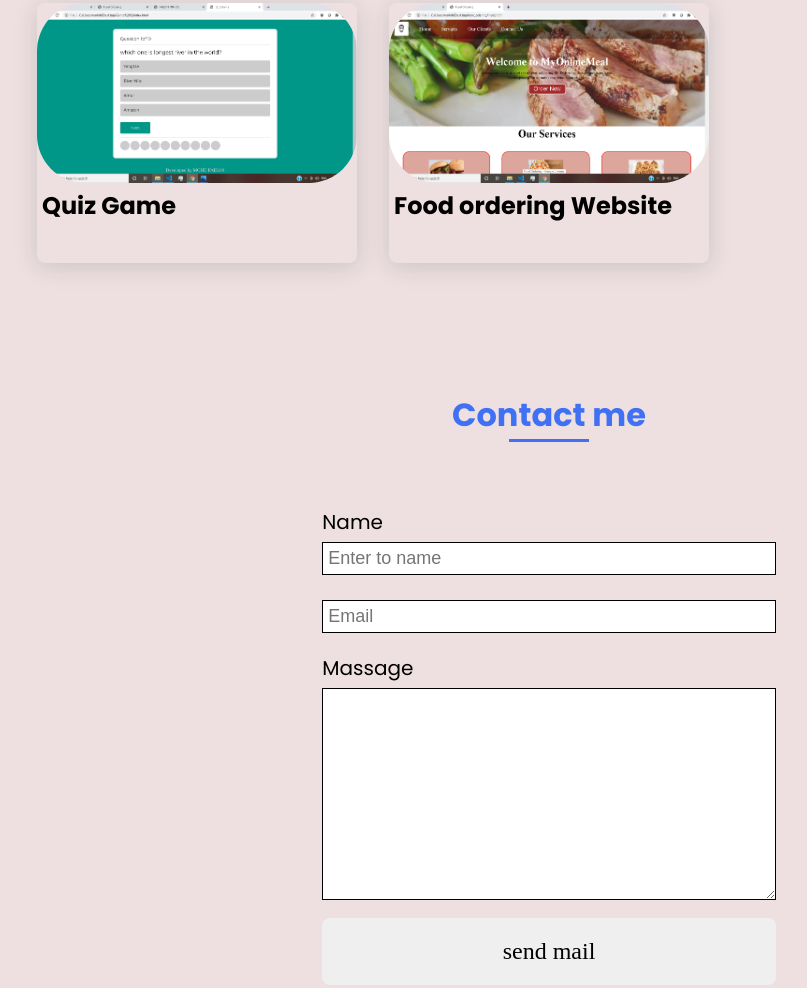
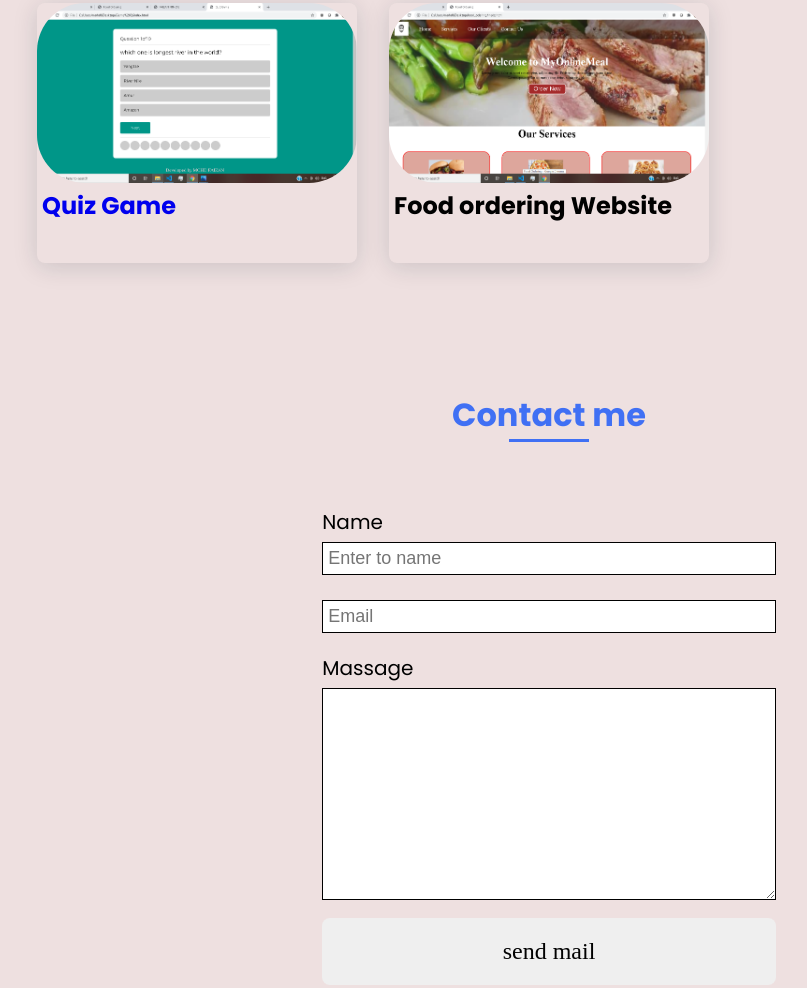
Before and after one commit to faizan16990/Portfolio, a plain HTML site: page index.html in a window 1280 px wide. Shown: the part 2844-3832 px from the top of the page, without its empty margins (91-898 px from the left). Drawn offline with nearby package versions, Linux system fonts and the light colour scheme.

Commit message:
Update index.html

```diff
--- a/index.html
+++ b/index.html
@@ -181,7 +181,9 @@
                 </div>
                 <div class="work__img">
                     <img src="img/project4.png" alt="">
+                     <a href="https://faizan16990.github.io/QuizGame/">
                     <h1>Quiz Game</h1>
+                    </a>
                 </div>
                 <div class="work__img">
                     <img src="img/project1.png" alt="">
```
